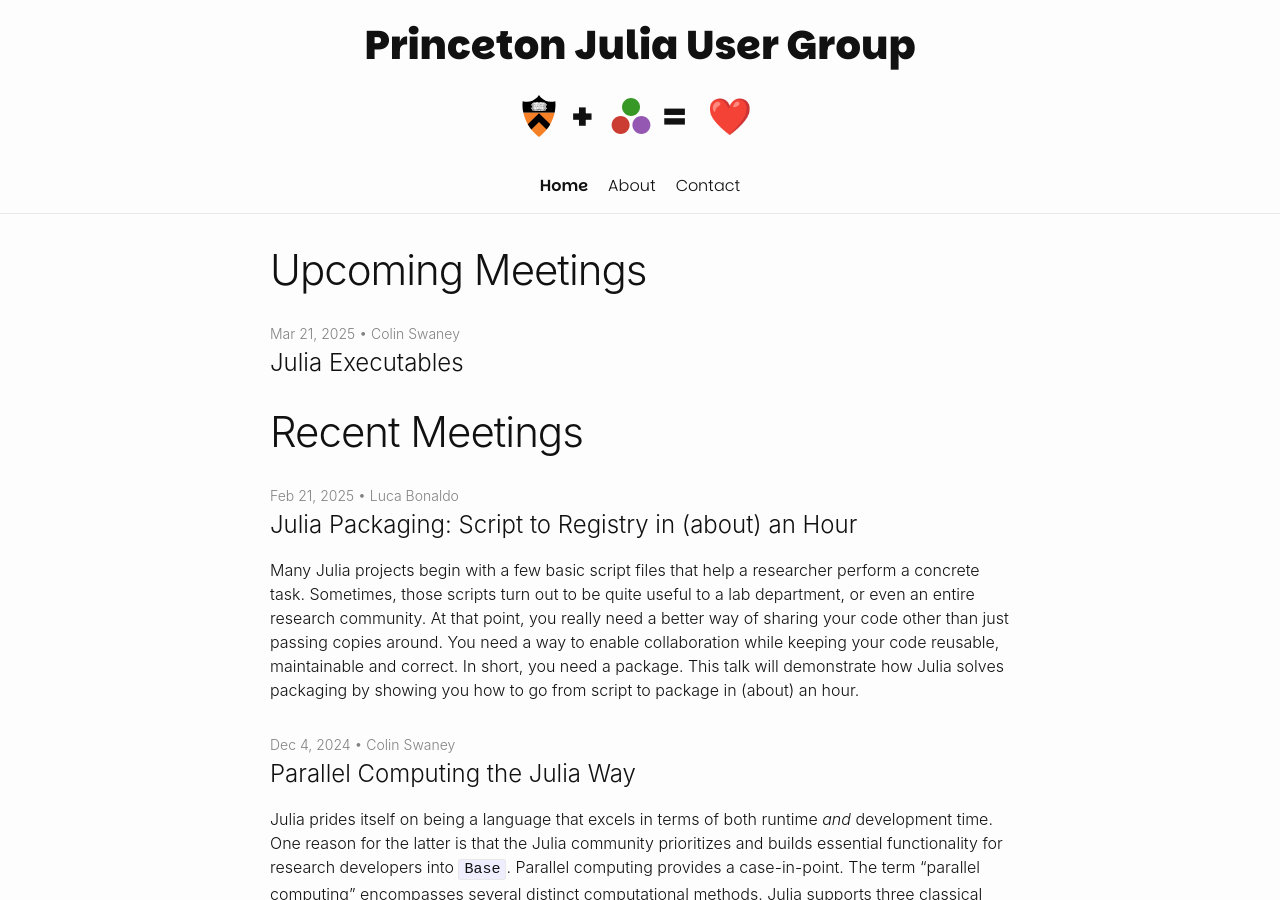
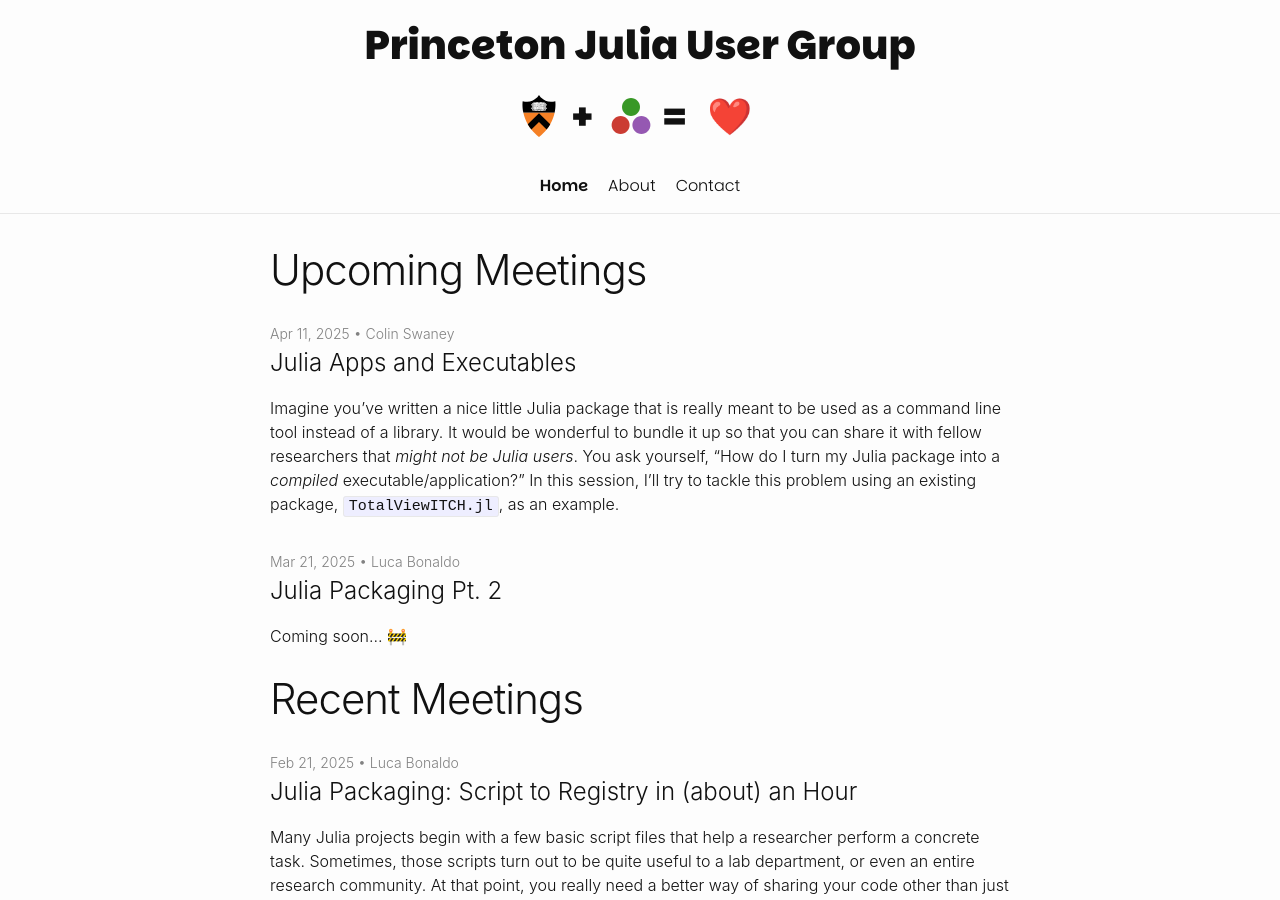
Before and after one commit to princeton-ddss/julia-user-group, a Jekyll site: the page built from index.md, in a window 1280 px wide and 900 px high. Built offline with Jekyll 4.4.1, drawn with Linux system fonts in a browser that asks for light colours.

Commit message:
Update future posts

```diff
--- a/_posts/2025-03-21-julia-executables.md
+++ b/_posts/2025-03-21-julia-packaging-2.md
@@ -1,11 +1,11 @@
 ---
 layout: post
-title:  "Julia Executables"
-author: Colin Swaney
+title:  "Julia Packaging Pt. 2"
+author: Luca Bonaldo
 date:   2025-03-21 10:00:00 -0500
 categories: meetings talks
 preview: true
 ---
-
+Coming soon... 🚧
 
 <!--more-->
--- /dev/null
+++ b/_posts/2025-04-11-julia-executables.md
@@ -0,0 +1,11 @@
+---
+layout: post
+title:  "Julia Apps and Executables"
+author: Colin Swaney
+date:   2025-04-11 10:00:00 -0500
+categories: meetings talks
+preview: true
+---
+Imagine you've written a nice little Julia package that is really meant to be used as a command line tool instead of a library. It would be wonderful to bundle it up so that you can share it with fellow researchers that *might not be Julia users*. You ask yourself, "How do I turn my Julia package into a *compiled* executable/application?" In this session, I'll try to tackle this problem using an existing package, `TotalViewITCH.jl`, as an example.
+
+<!--more-->
```
